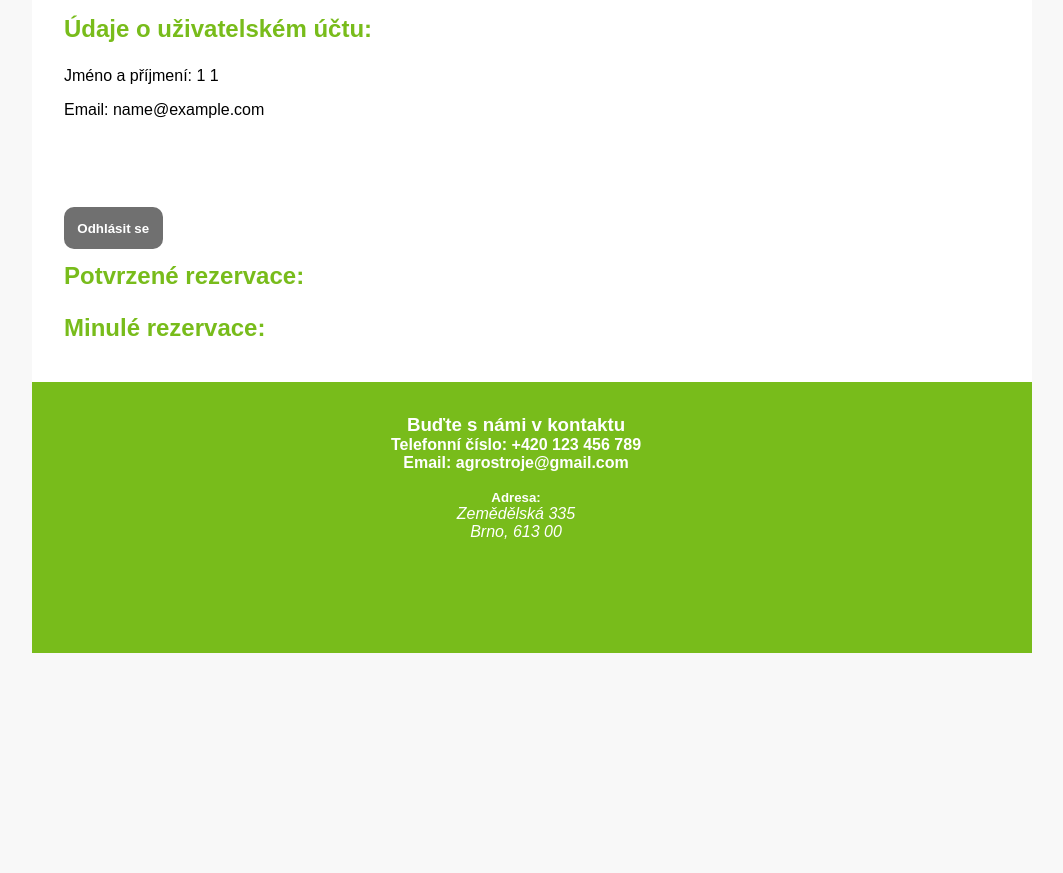
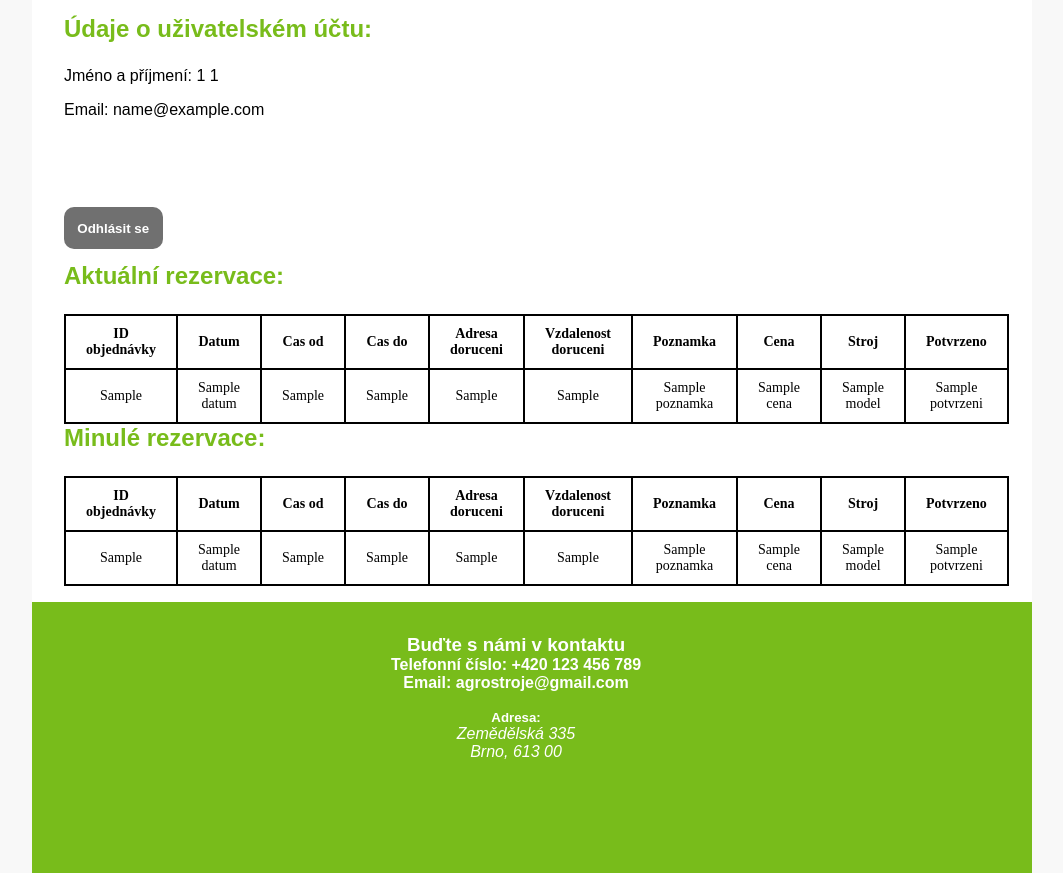
Before and after one commit to zmackiv/web-project, a Flask app: template templates/my_account.jinja in a window 1280 px wide. Shown: the part 476-1349 px from the top of the page, without its empty margins (108-1171 px from the left). Before the commit the page ends 1129 px from the top, so only its background shows below. Run offline with Flask 2, Linux system fonts and the light colour scheme; the visitor is signed in with stand-in values (Sample User, id 1); the template is opened without the code that fills it: values that come from a table or form of the project are taken from there, most other values are stand-ins (such as "Sample title", 1, 10 or a date in 2020); some libraries are stand-ins or nearby versions.

Commit message:
stránka my_account - klient

```diff
--- a/templates/my_account.jinja
+++ b/templates/my_account.jinja
@@ -26,11 +26,67 @@
 
     {% if session['authenticated'] and session['role'] == 'klient' %}
         <section>
-            <h2>Potvrzené rezervace:</h2>
+            <h2>Aktuální rezervace:</h2>
+            <table>
+                <tr>
+                    <th>ID objednávky</th>
+                    <th>Datum</th>
+                    <th>Cas od</th>
+                    <th>Cas do</th>
+                    <th>Adresa doruceni</th>
+                    <th>Vzdalenost doruceni</th>
+                    <th>Poznamka</th>
+                    <th>Cena</th>
+                    <th>Stroj</th>
+                    <th>Potvrzeno</th>
+                </tr>
+                {% for order in future_orders %}
+                    <tr>
+                        <td>{{ order.id_objednavka }}</td>
+                        <td>{{ order.datum }}</td>
+                        <td>{{ order.cas_od }}</td>
+                        <td>{{ order.cas_do }}</td>
+                        <td>{{ order.adresa_doruceni }}</td>
+                        <td>{{ order.vzdalenost_doruceni }}</td>
+                        <td>{{ order.poznamka }}</td>
+                        <td>{{ order.cena }}</td>
+                        <td>{{ order.model }}</td>
+                        <td>{{ order.potvrzeni }}</td>
+                    </tr>
+                {% endfor %}
+            </table>
         </section>
 
         <section>
             <h2>Minulé rezervace:</h2>
+            <table>
+                <tr>
+                    <th>ID objednávky</th>
+                    <th>Datum</th>
+                    <th>Cas od</th>
+                    <th>Cas do</th>
+                    <th>Adresa doruceni</th>
+                    <th>Vzdalenost doruceni</th>
+                    <th>Poznamka</th>
+                    <th>Cena</th>
+                    <th>Stroj</th>
+                    <th>Potvrzeno</th>
+                </tr>
+                {% for order in past_orders %}
+                    <tr>
+                        <td>{{ order.id_objednavka }}</td>
+                        <td>{{ order.datum }}</td>
+                        <td>{{ order.cas_od }}</td>
+                        <td>{{ order.cas_do }}</td>
+                        <td>{{ order.adresa_doruceni }}</td>
+                        <td>{{ order.vzdalenost_doruceni }}</td>
+                        <td>{{ order.poznamka }}</td>
+                        <td>{{ order.cena }}</td>
+                        <td>{{ order.model }}</td>
+                        <td>{{ order.potvrzeni }}</td>
+                    </tr>
+                {% endfor %}
+            </table>
         </section>
     {% endif %}
 
```
